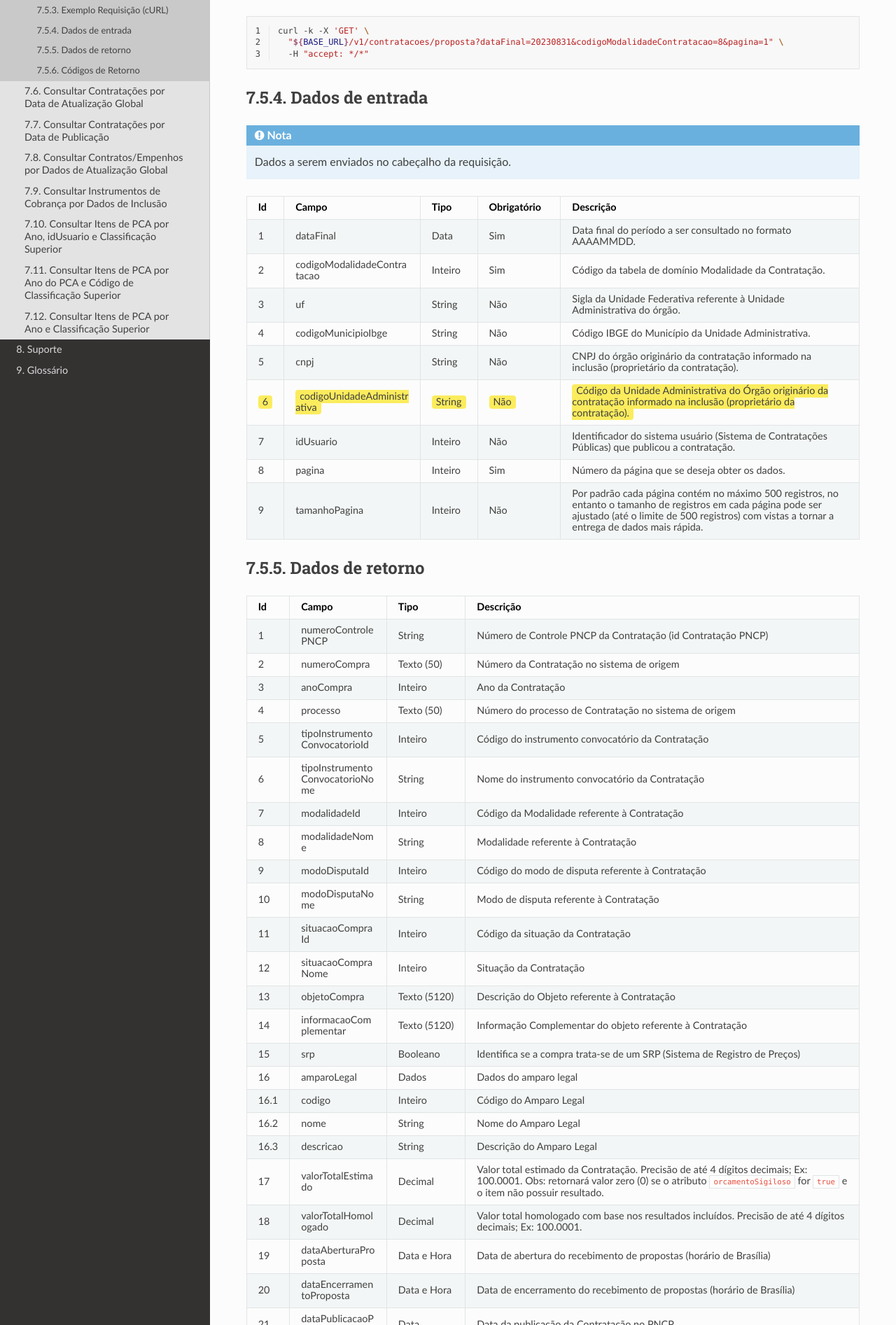
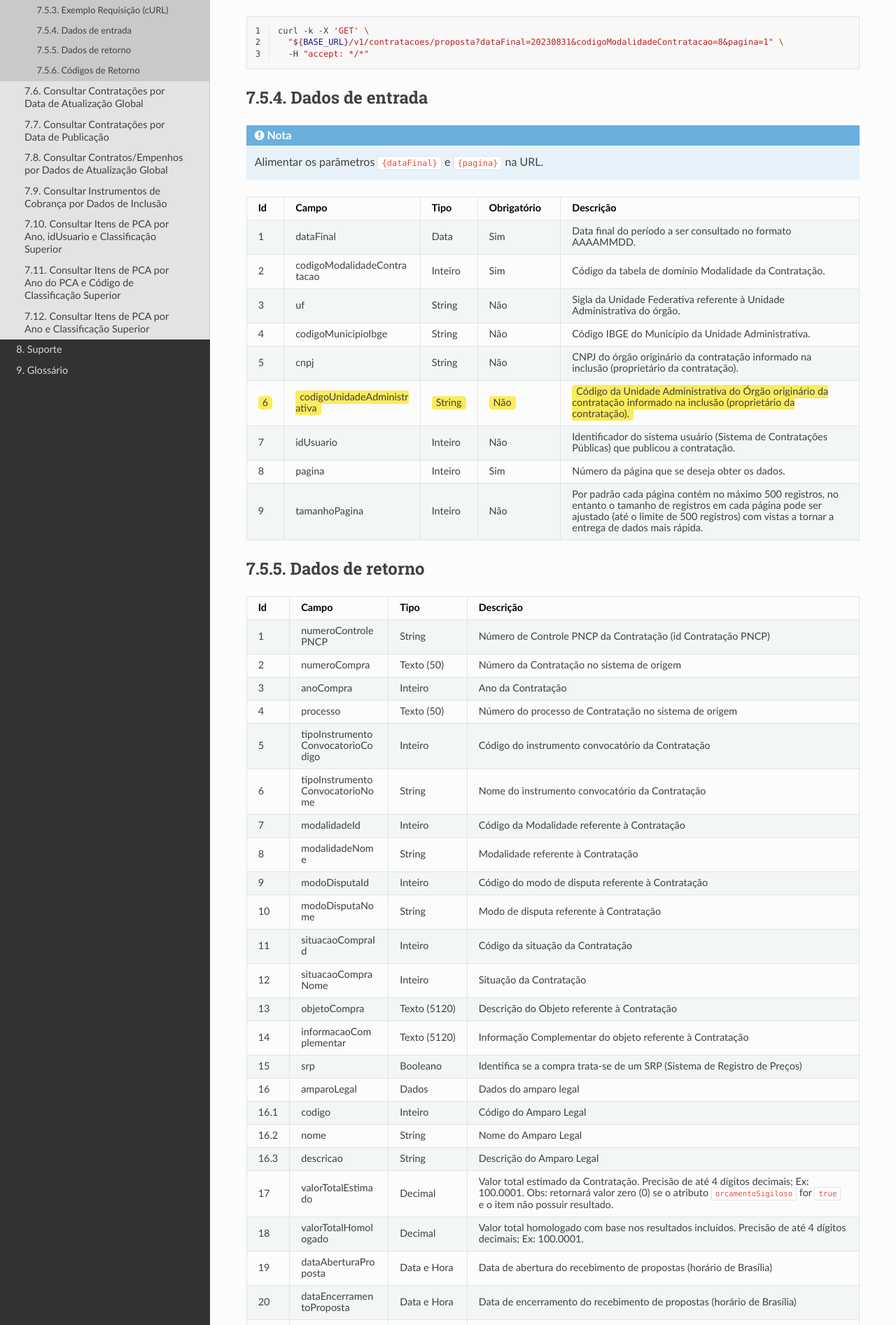
Before and after one commit to sofiaestrelab/Manual-de-Consulta-do-PNCP, a Sphinx documentation site: the page built from docs/source/catalogo_de_servicos/servico_consultar_contratacoes_com_periodo_de_recebimento_de_propostas_em_aberto.rst, in a window 1280 px wide. Shown: the part 644-2537 px from the top of the page at 70% size. Built offline with Sphinx 7.4.7 and the Read the Docs theme 3.1.0, drawn with Linux system fonts in a browser that asks for light colours; some of the changed text lies outside the part shown.

Commit message:
Revise parameter names and types in service documentation
Updated parameter names and types in the documentation.

```diff
--- a/docs/source/catalogo_de_servicos/servico_consultar_contratacoes_com_periodo_de_recebimento_de_propostas_em_aberto.rst
+++ b/docs/source/catalogo_de_servicos/servico_consultar_contratacoes_com_periodo_de_recebimento_de_propostas_em_aberto.rst
@@ -41,7 +41,7 @@ Dados de entrada
 
 .. note::
 
-   Dados a serem enviados no cabeçalho da requisição.
+   Alimentar os parâmetros ``{dataFinal}`` e ``{pagina}`` na URL.
 
 .. list-table::
    :width: 100%
@@ -130,7 +130,7 @@ Dados de retorno
      - Texto (50)
      - Número do processo de Contratação no sistema de origem
    * - 5
-     - tipoInstrumentoConvocatorioId
+     - tipoInstrumentoConvocatorioCodigo
      - Inteiro
      - Código do instrumento convocatório da Contratação
    * - 6
@@ -230,7 +230,7 @@ Dados de retorno
      - String
      - CNPJ do Órgão referente à Contratação
    * - 25.2
-     - razaosocial
+     - razaoSocial
      - String
      - Razão social do Órgão referente à Contratação
    * - 25.3
```
Also changed, not shown: other parts of docs/source/catalogo_de_servicos/servico_consultar_contratacoes_com_periodo_de_recebimento_de_propostas_em_aberto.rst (+2 -2 lines).
